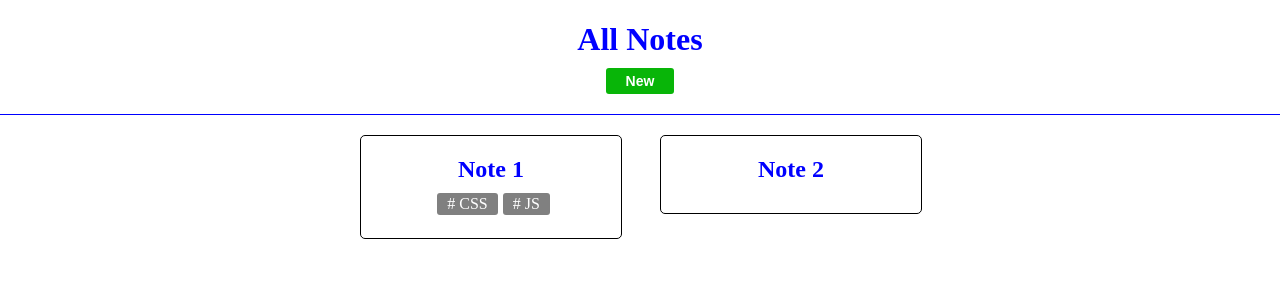
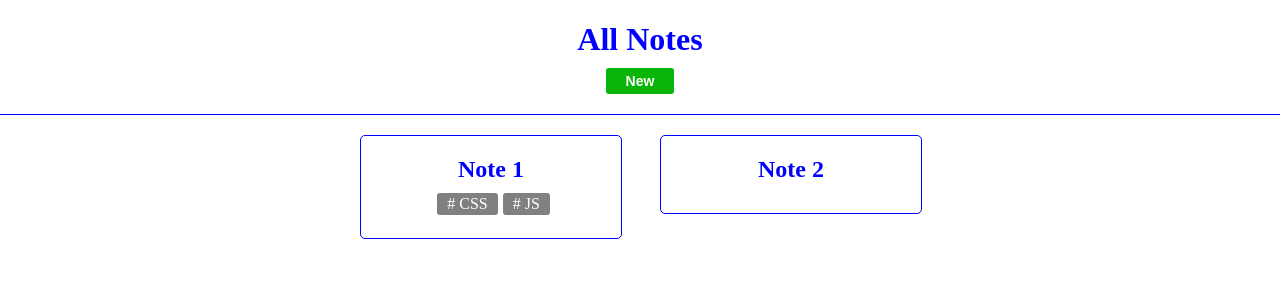
Before and after one commit to JohnMwendwa/notes-app, a React (Vite) app: page / in a window 1280 px wide. Shown: the top 300 px of the page. Built offline with nearby package versions, Linux system fonts and the light colour scheme.

Commit message:
change the NoteCard border color

```diff
--- a/src/components/NoteCard.tsx
+++ b/src/components/NoteCard.tsx
@@ -7,7 +7,7 @@ const Wrapper = styled.div`
   display: flex;
   flex-direction: column;
   align-items: center;
-  border: 1px solid black;
+  border: 1px solid blue;
   max-width: 300px;
   min-width: 200px;
   margin: 20px;
```
